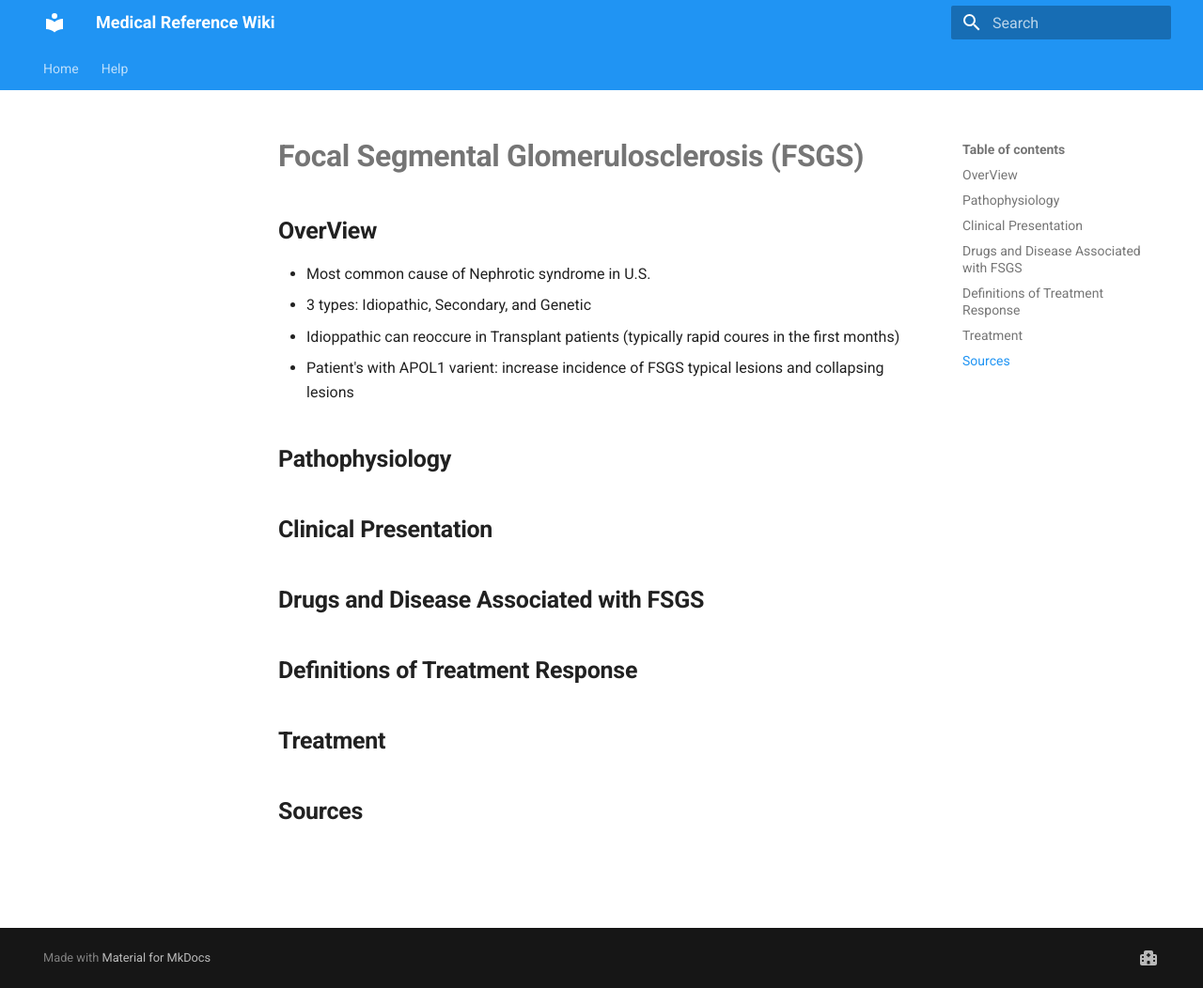
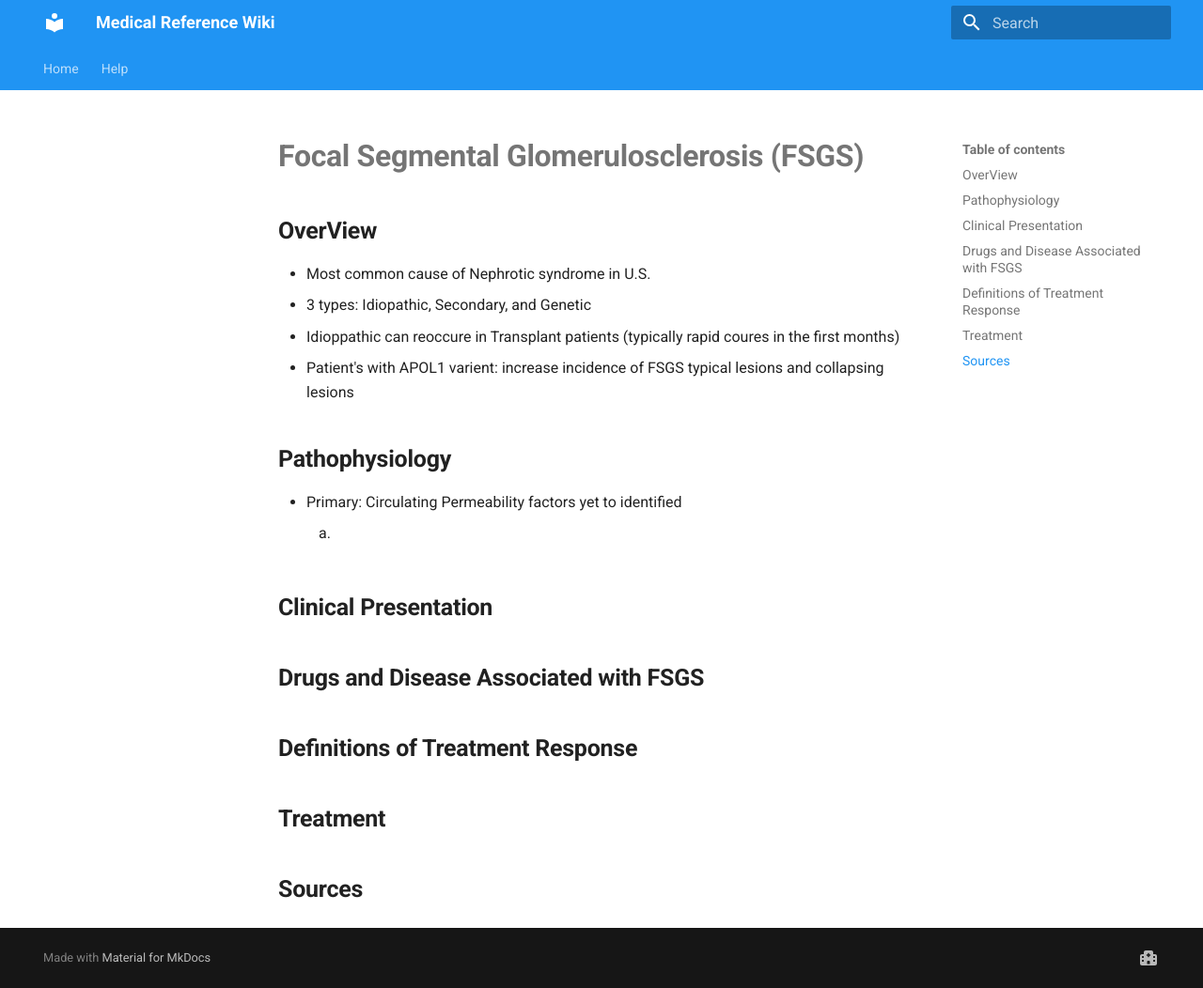
Before and after one commit to TTUNEPH2025/GN, an MkDocs documentation site: the page built from docs/FSGS.md, in a window 1280 px wide and 1052 px high. Shown: the whole window at 94% size. Built offline with MkDocs 1.6.1 and Material for MkDocs 9.7.7, drawn with Linux system fonts in a browser that asks for light colours.

Commit message:
Update FSGS.md

```diff
--- a/docs/FSGS.md
+++ b/docs/FSGS.md
@@ -5,6 +5,8 @@
   * Idioppathic can reoccure in  Transplant patients (typically rapid coures in the first months)
   * Patient's with APOL1 varient: increase incidence of FSGS typical lesions and collapsing lesions
 ## **Pathophysiology**
+  * Primary: Circulating Permeability factors yet to identified
+    1.
 ## **Clinical Presentation**
 ## **Drugs and Disease Associated with FSGS**
 ## **Definitions of Treatment Response**
```
